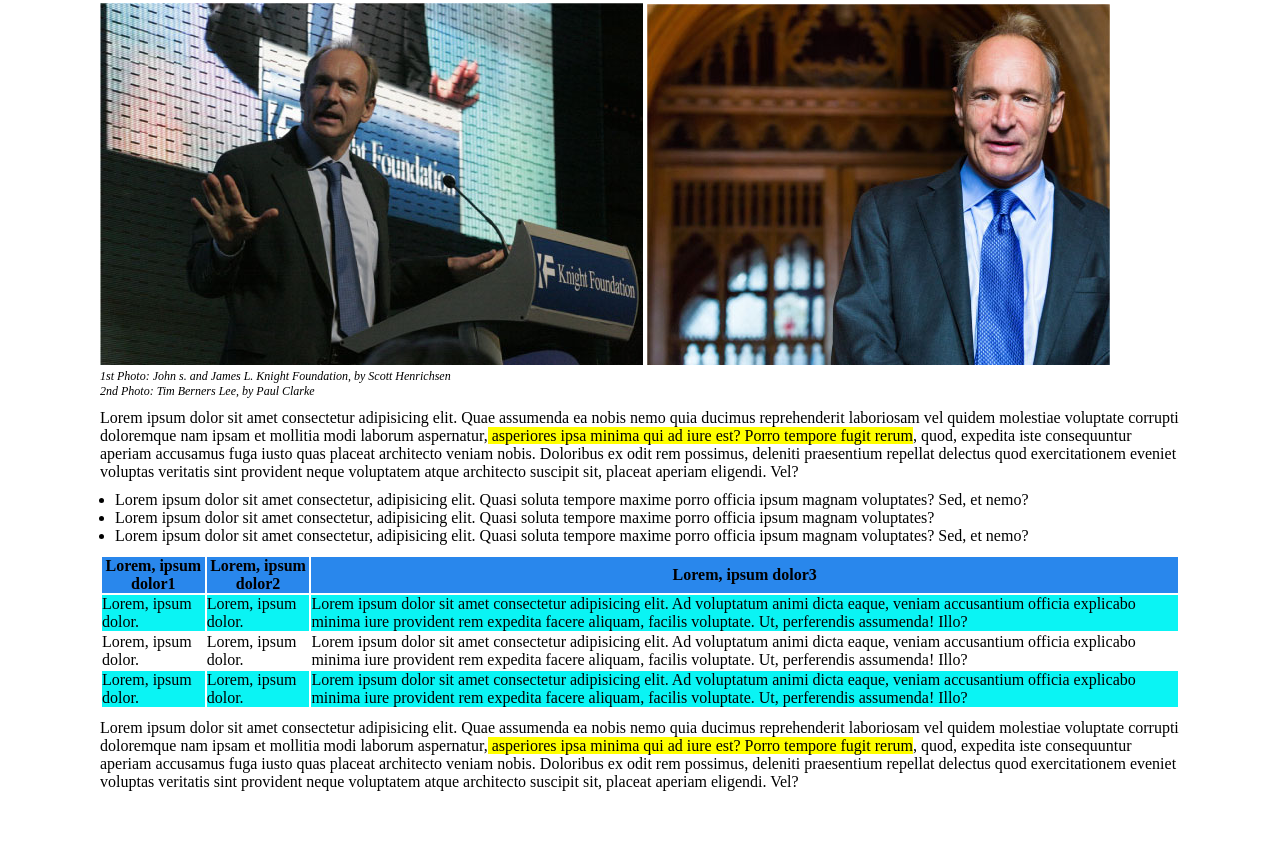
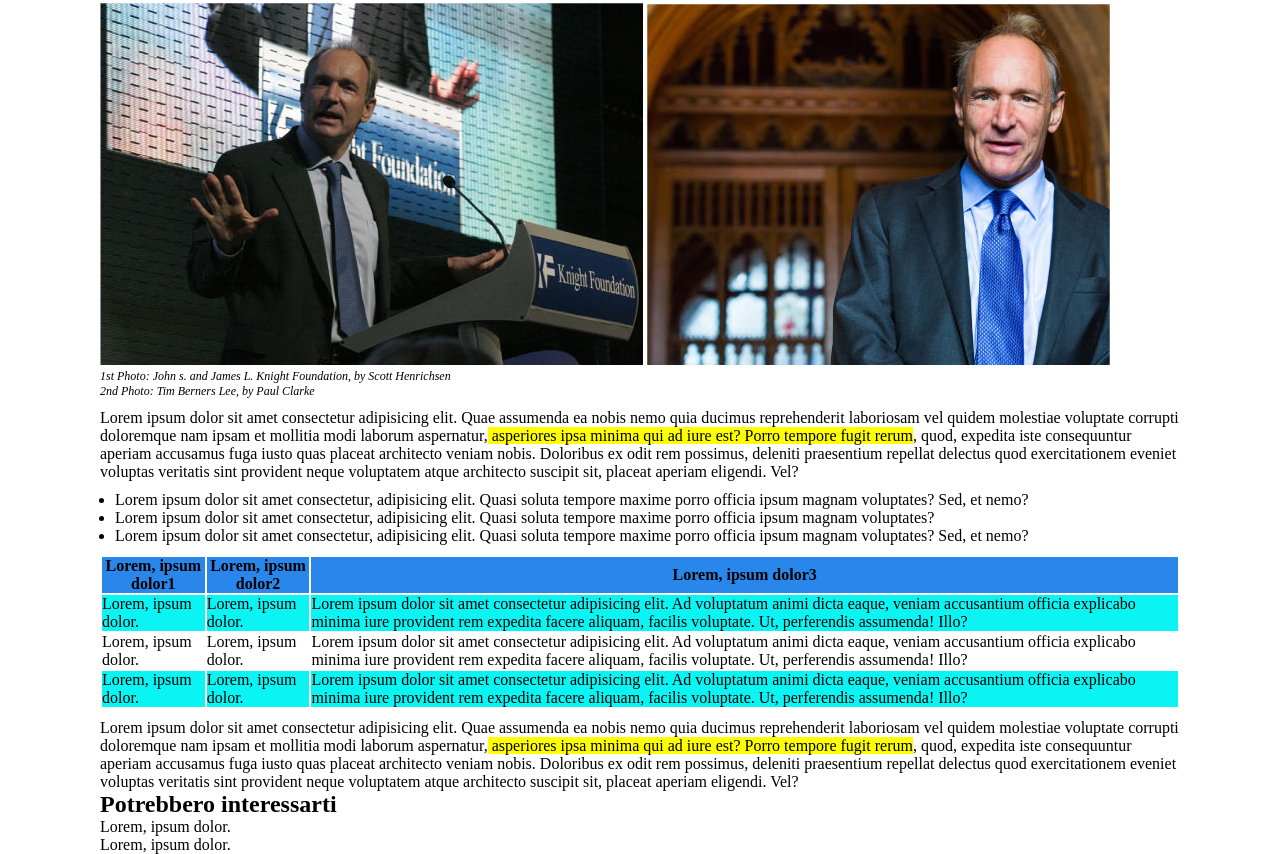
Before and after one commit to MarcoFonti/html-css-booleaner, a plain HTML site: page index.html in a window 1280 px wide. Shown: the part 291-1145 px from the top of the page. Before the commit the page ends 1082 px from the top, so only its background shows below. Drawn offline with Linux system fonts and the light colour scheme.

Commit message:
add three-section

```diff
--- a/index.html
+++ b/index.html
@@ -85,6 +85,12 @@
                     </p>
                 </article>
             </section>
+            <!-- Sezione Finale-->
+            <section class="three-section">
+                <h2>Potrebbero interessarti</h2>
+                <div class="photo-interest">Lorem, ipsum dolor.</div>
+                <div class="photo-interest2">Lorem, ipsum dolor.</div>
+            </section>
         </main>
     </div>
 </body>
```
